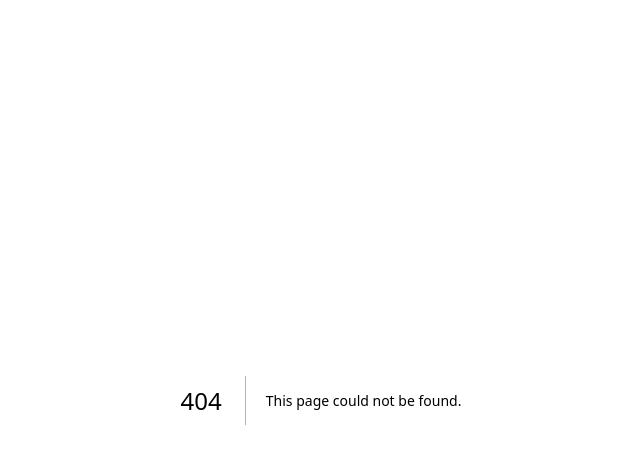
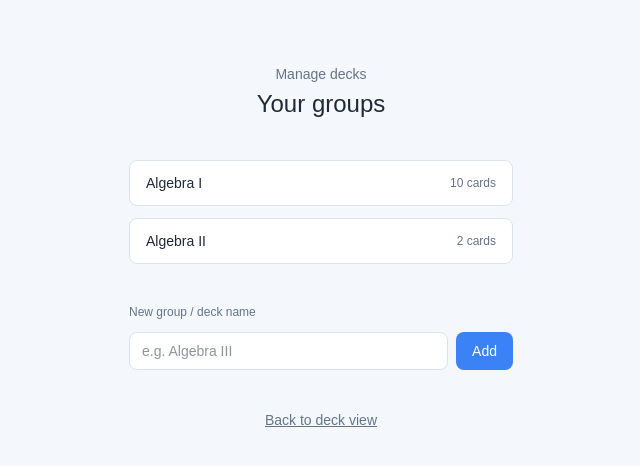
Before and after one commit to shfox2-dev/the.deck, a Next.js app: page /admin in a window 1280 px wide. Before the commit this address had no page. Shown: the top 466 px of the page, without its empty margins (319-959 px from the left). Built offline with nearby package versions, Linux system fonts and the light colour scheme.

Commit message:
Create page.js

```diff
--- /dev/null
+++ b/app/admin/page.js
@@ -0,0 +1,63 @@
+"use client";
+
+import { useState } from "react";
+import Link from "next/link";
+import { getDecks, addDeck } from "@/lib/decks";
+
+export default function AdminHome() {
+  const [decks, setDecks] = useState(() => getDecks());
+  const [name, setName] = useState("");
+
+  function handleAddDeck(e) {
+    e.preventDefault();
+    if (!name.trim()) return;
+    addDeck(name.trim());
+    setDecks(getDecks());
+    setName("");
+  }
+
+  return (
+    <main className="min-h-screen bg-bg flex flex-col items-center gap-10 px-6 py-16">
+      <div className="text-center">
+        <p className="text-sm text-muted">Manage decks</p>
+        <h1 className="text-2xl font-medium mt-1 text-ink">Your groups</h1>
+      </div>
+
+      <ul className="w-full max-w-sm flex flex-col gap-3">
+        {decks.map((deck) => (
+          <li key={deck.id}>
+            <Link
+              href={`/admin/${deck.id}`}
+              className="flex items-center justify-between border border-border bg-surface rounded-lg px-4 py-3"
+            >
+              <span className="text-sm font-medium text-ink">{deck.name}</span>
+              <span className="text-xs text-muted">{deck.cards.length} cards</span>
+            </Link>
+          </li>
+        ))}
+      </ul>
+
+      <form onSubmit={handleAddDeck} className="w-full max-w-sm flex flex-col gap-3">
+        <label className="text-xs text-muted">New group / deck name</label>
+        <div className="flex gap-2">
+          <input
+            value={name}
+            onChange={(e) => setName(e.target.value)}
+            placeholder="e.g. Algebra III"
+            className="flex-1 border border-border bg-surface rounded-lg px-3 py-2 text-sm text-ink"
+          />
+          <button
+            type="submit"
+            className="px-4 py-2 rounded-lg bg-brand-blue text-white text-sm"
+          >
+            Add
+          </button>
+        </div>
+      </form>
+
+      <Link href="/" className="text-sm underline text-muted">
+        Back to deck view
+      </Link>
+    </main>
+  );
+}
```
